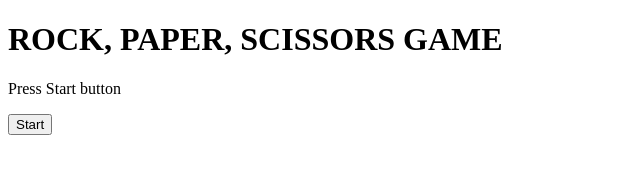
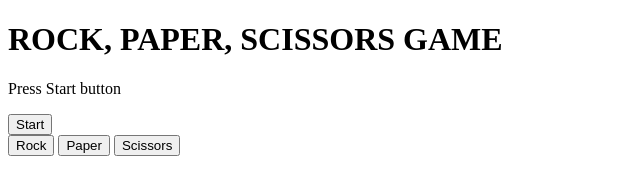
Before and after one commit to AlcaldeLeonardo/RPSgame, a plain HTML site: page index.html in a window 1280 px wide. Shown: the whole page, without its empty margins (0-640 px from the left). Drawn offline with Linux system fonts and the light colour scheme.

Commit message:
startMenu and gaming Menu created and separated
This is necessary to switch between menus

```diff
--- a/index.html
+++ b/index.html
@@ -8,9 +8,17 @@
 </head>
 <body>
     <main>
-        <h1>ROCK, PAPER, SCISSORS GAME</h1>
-        <p>Press Start button</p>
-        <button id="startGame">Start</button>
+        <div class="starMenu">
+            <h1>ROCK, PAPER, SCISSORS GAME</h1>
+            <p>Press Start button</p>
+            <button id="startGame">Start</button>
+        </div>
+
+        <div class="gamingMenu">
+            <button id="btnRock">Rock</button>
+            <button id="btnPaper">Paper</button>
+            <button id="btnScissors">Scissors</button>
+        </div>
     </main>
 
     <script type="module" src="scripts/index.js"></script>
```
